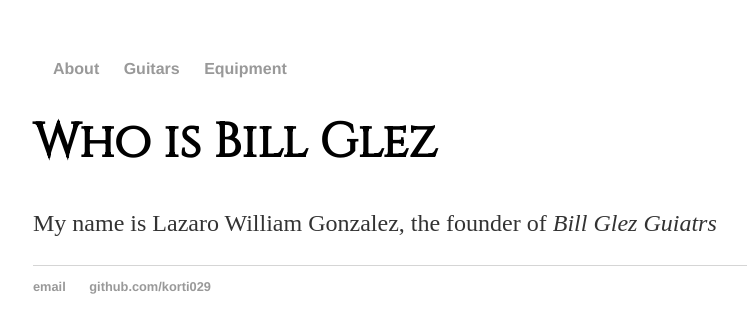
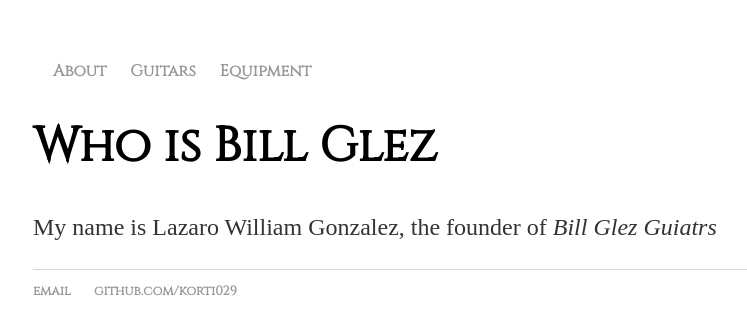
Before and after one commit to korti029/korti029.github.io, a plain HTML site: page index.html in a window 1280 px wide. Shown: the whole page, without its empty margins (159-906 px from the left). Drawn offline with Linux system fonts and the light colour scheme.

Commit message:
Update main.css
changing fonts again

```diff
--- a/css/main.css
+++ b/css/main.css
@@ -3,7 +3,7 @@ body {
     width: 70%;
 }
 nav ul, footer ul {
-    font-family:'Helvetica', 'Arial', 'Sans-Serif';
+    font-family:'Cinzel';
     padding: 0px;
     list-style: none;
     font-weight: bold;
```
